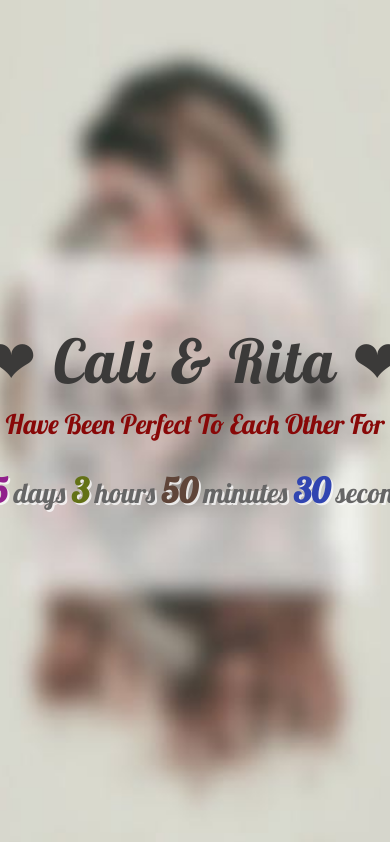
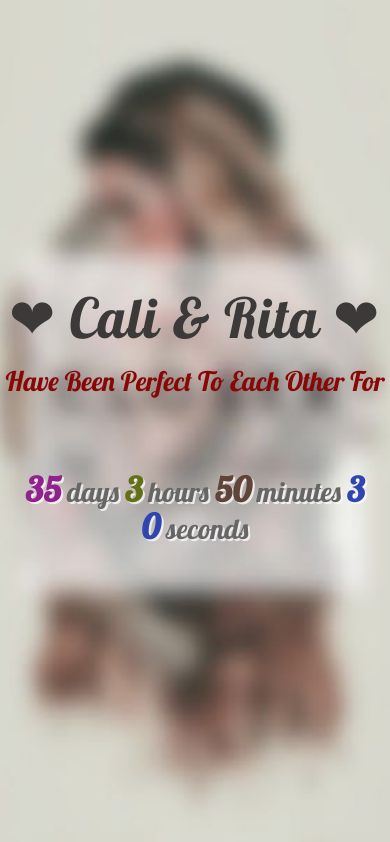
Before and after one commit to CaliCastle/calififi.com, a plain HTML site: page index.html in a window 390 px wide. Shown: the top 842 px of the page. Drawn offline with Linux system fonts and the light colour scheme.

Commit message:
Add responsiveness

```diff
--- a/style.css
+++ b/style.css
@@ -138,11 +138,16 @@ h1 {
     }
 
     .callout {
-        font-size: 60px;
+        font-size: 55px;
+        letter-spacing: 1px !important;
     }
 
     .timer {
         font-size: 28px;
+        max-width: 76%;
+        white-space: pre-line;
+        word-wrap: break-word;
+        line-height: 35px;
     }
 
     .numeric {
```
